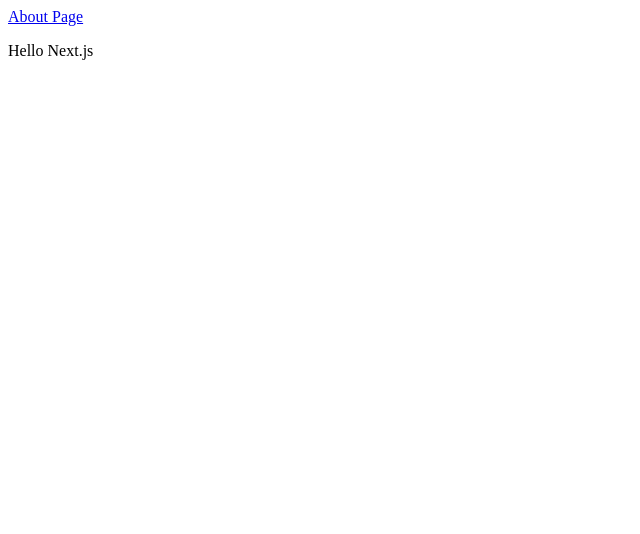
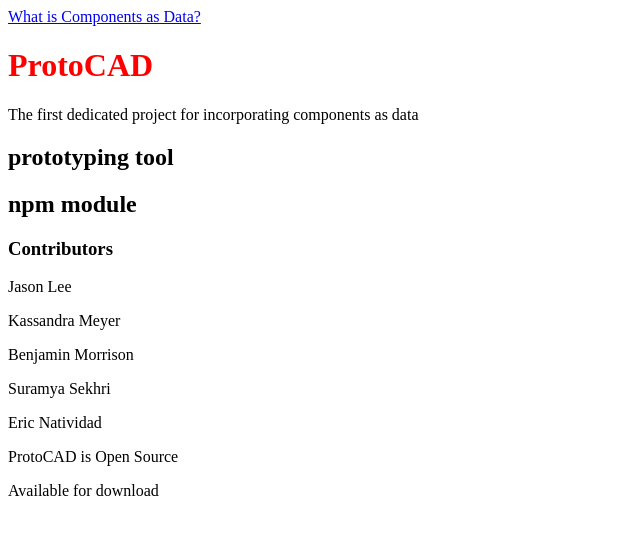
Before and after one commit to CAD-X/Showcase, a Next.js app: page / in a window 1280 px wide. Shown: the top 534 px of the page, without its empty margins (0-640 px from the left). Built offline with nearby package versions, Linux system fonts and the light colour scheme.

Commit message:
basic structure

```diff
--- a/pages/index.js
+++ b/pages/index.js
@@ -2,11 +2,35 @@
 
 const Index = () => (
   <div>
-    <Link href="/about">
-      <a title="About Page">About Page</a>
+    <Link href="/components-as-data">
+      <a title="About Page">What is Components as Data?</a>
     </Link>
-    <p>Hello Next.js</p>
-  </div>
+    <div className="jumbotron">
+        <h1 style={{ color: 'red' }}>ProtoCAD</h1>
+        <p>The first dedicated project for incorporating components as data</p>
+    </div>
+    <div className="how-to-prototyping">
+      <h2>prototyping tool</h2>
+    </div>
+    <div className="how-to-module">
+      <h2>npm module</h2>
+    </div>
+
+    <div className="contributors">
+      {/* photo and github */}
+      <h3>Contributors</h3>
+      <p>Jason Lee</p>
+      <p>Kassandra Meyer</p>
+      <p>Benjamin Morrison</p>
+      <p>Suramya Sekhri</p>
+      <p>Eric Natividad</p>
+    </div>
+
+    <div className="footer">
+      <p>ProtoCAD is Open Source</p>
+      <p>Available for download</p>
+    </div>
+</div>
 );
 
 export default Index;
```
